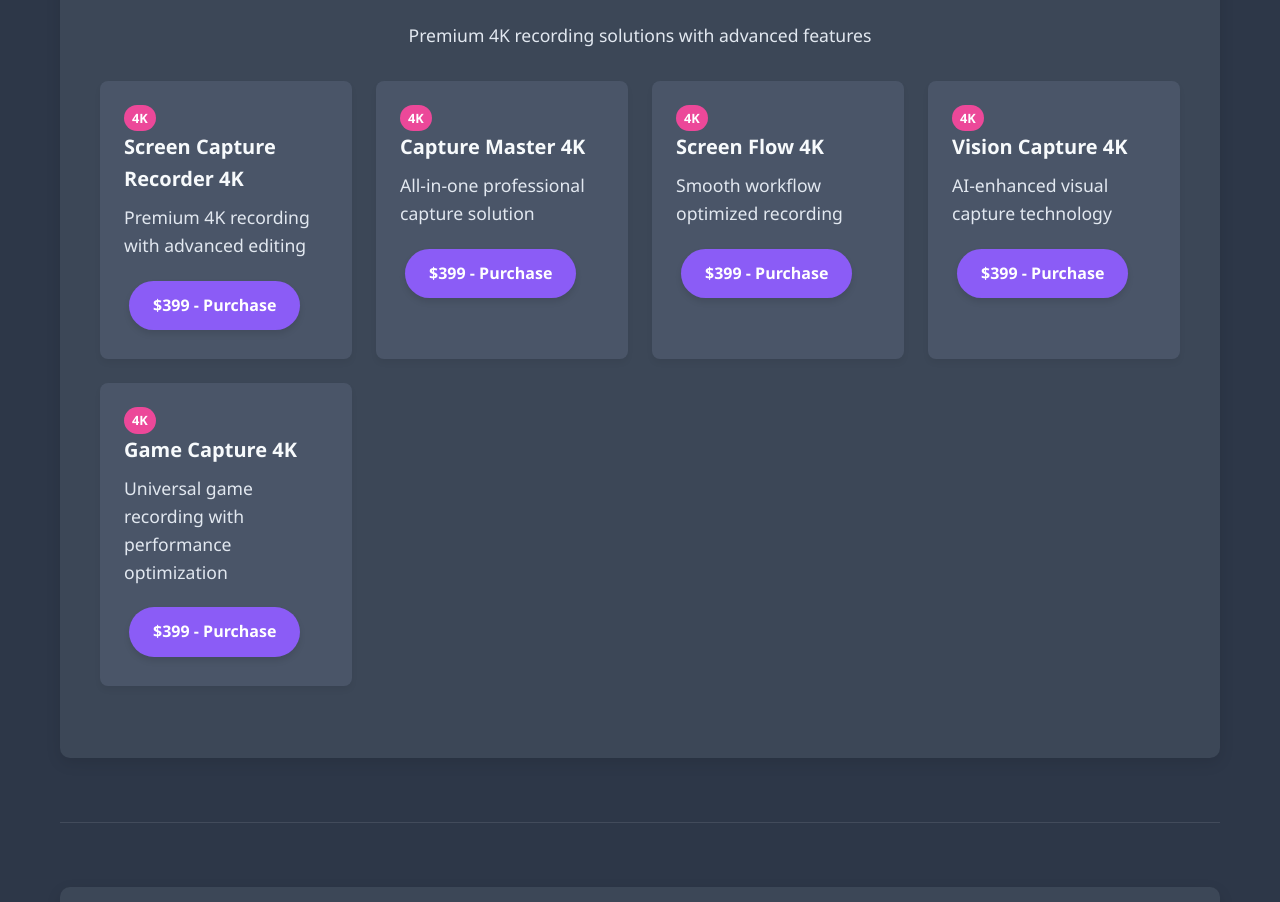
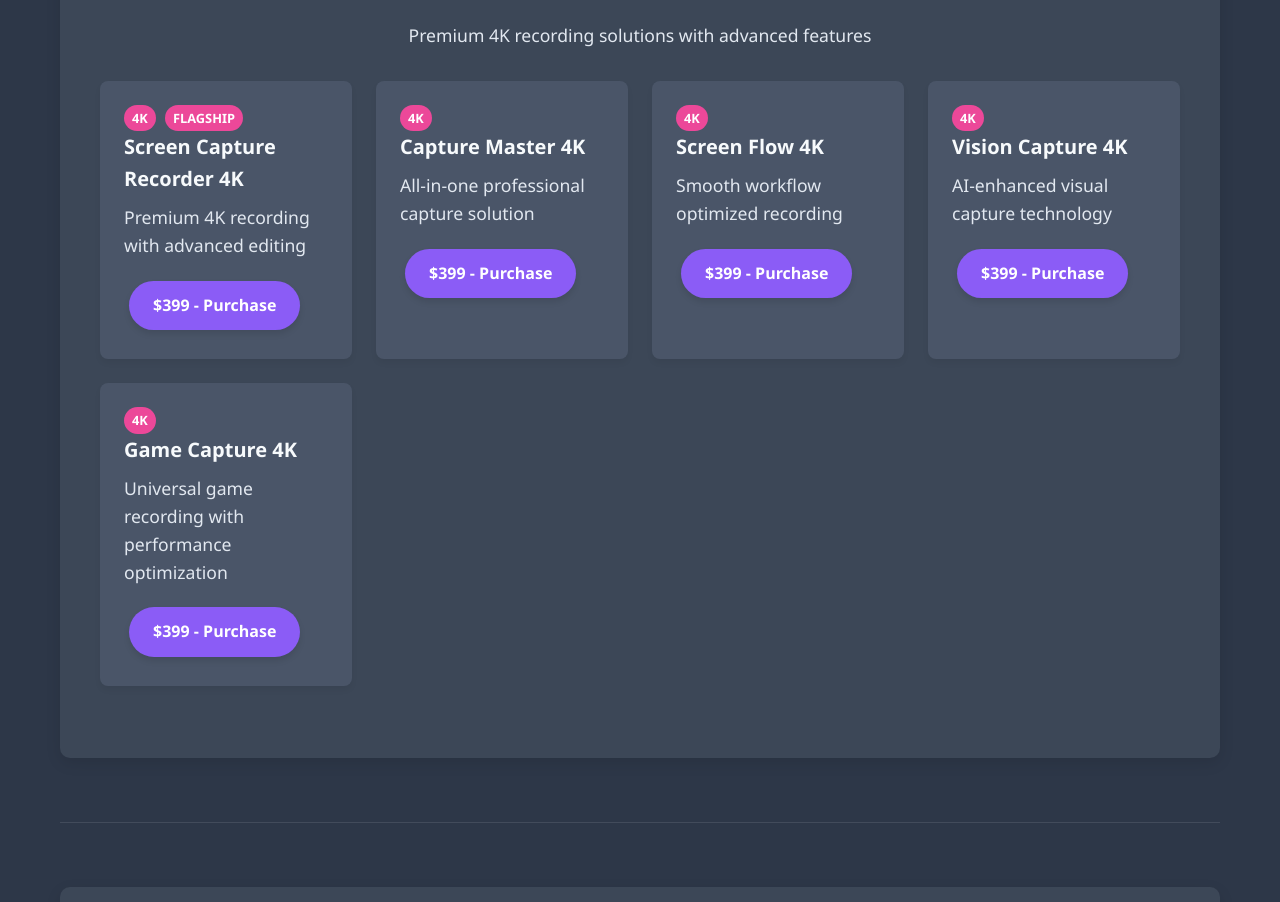
Before and after one commit to Chronme-Screen-Captures/screen-capture-suite, a plain HTML site: page index.html in a window 1280 px wide. Shown: the part 2837-3739 px from the top of the page. Drawn offline with Linux system fonts and the light colour scheme.

Commit message:
Add files via upload

```diff
--- a/index.html
+++ b/index.html
@@ -489,6 +489,7 @@
                 <div class="extensions-grid">
                     <div class="extension-card">
                         <span class="badge badge-4k">4K</span>
+       <span class="badge badge-4k">FLAGSHIP</span>
                         <h4>Screen Capture Recorder 4K</h4>
                         <p>Premium 4K recording with advanced editing</p>
                         <a href="https://ko-fi.com/s/37deb99c0b" class="btn btn-secondary">$399 - Purchase</a>
```
